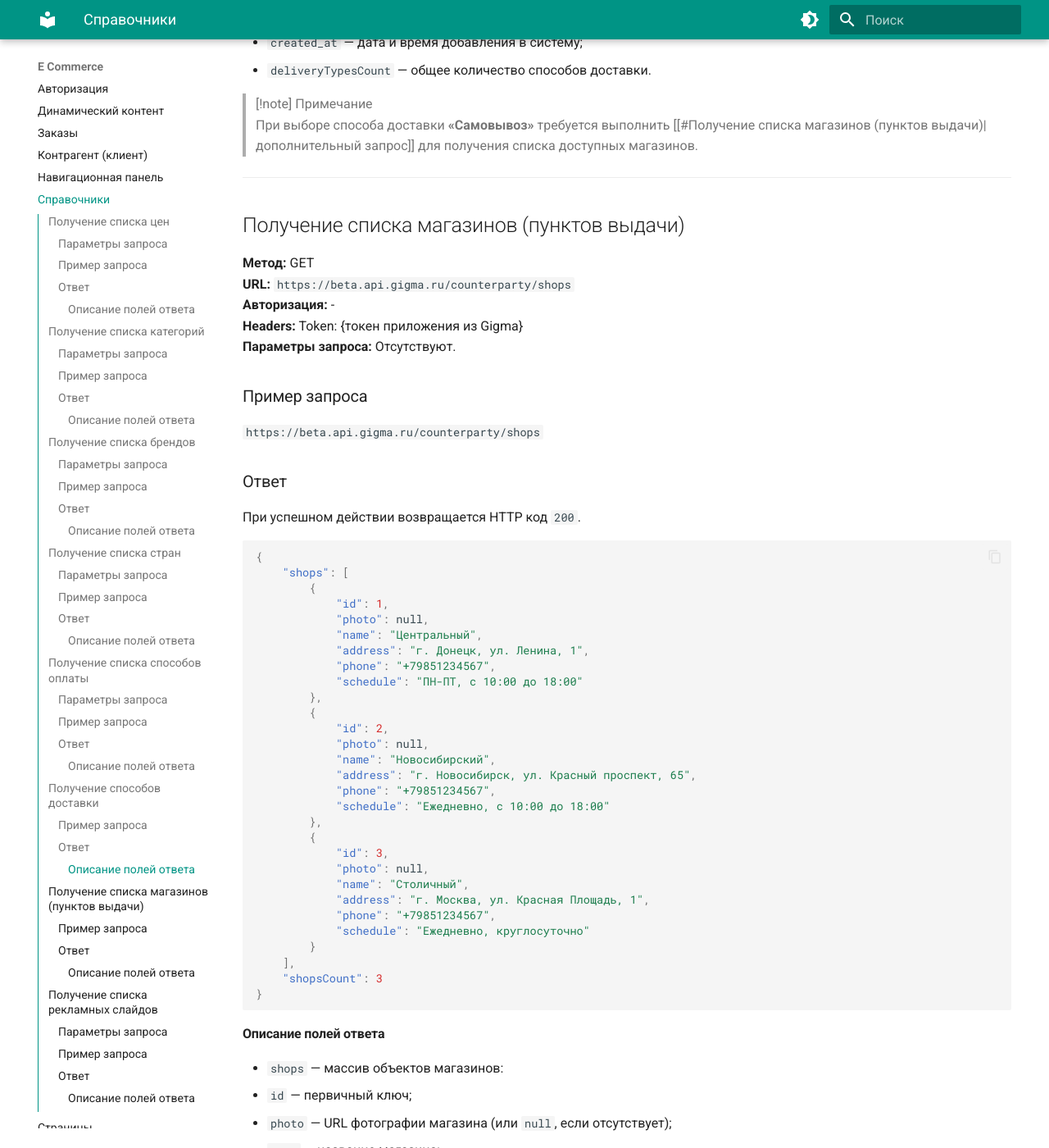
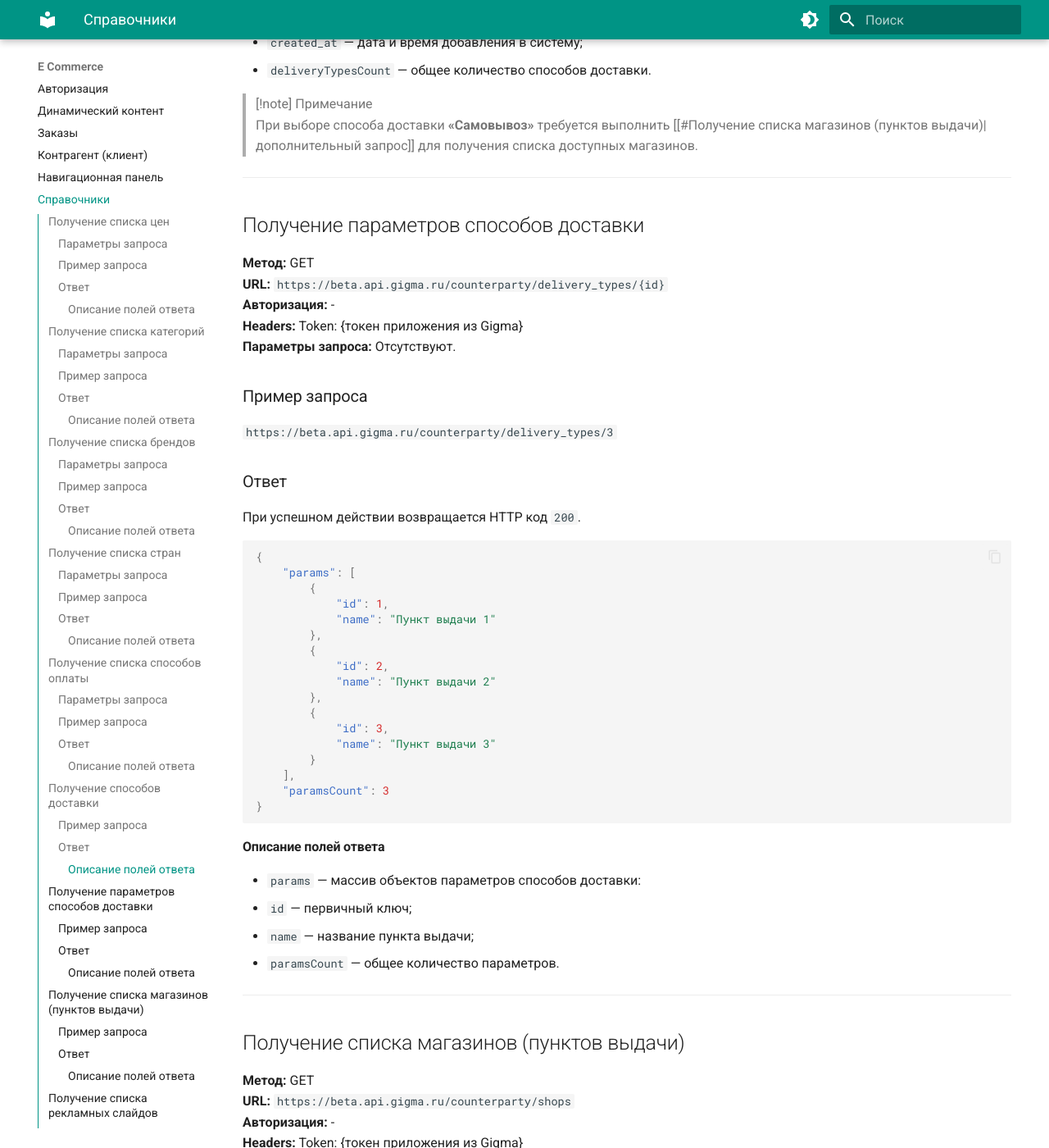
Before and after one commit to Krushanov/docs.erp.itecho.ru, an MkDocs documentation site: the page built from docs/E-Commerce/Справочники.md, in a window 1280 px wide and 1400 px high, scrolled down 6753 px. Shown: the whole window at 82% size. Built offline with MkDocs 1.6.1 and Material for MkDocs 9.7.7, drawn with Linux system fonts in a browser that asks for light colours.

Commit message:
Edit "Справочники.md" file.

````diff
--- a/docs/E-Commerce/Справочники.md
+++ b/docs/E-Commerce/Справочники.md
@@ -294,6 +294,50 @@
 
 ---
 
+## Получение параметров способов доставки
+
+**Метод:** GET
+**URL:** `https://beta.api.gigma.ru/counterparty/delivery_types/{id}`
+**Авторизация:** -
+**Headers:** Token: {токен приложения из Gigma}
+**Параметры запроса:** Отсутствуют.
+
+### Пример запроса
+
+`https://beta.api.gigma.ru/counterparty/delivery_types/3`
+
+### Ответ
+
+При успешном действии возвращается HTTP код `200`.
+```json
+{
+	"params": [
+		{
+			"id": 1,
+			"name": "Пункт выдачи 1"
+		},
+		{
+			"id": 2,
+			"name": "Пункт выдачи 2"
+		},
+		{
+			"id": 3,
+			"name": "Пункт выдачи 3"
+		}
+	],
+	"paramsCount": 3
+}
+```
+
+#### Описание полей ответа
+
+- `params` — массив объектов параметров способов доставки:
+  - `id` — первичный ключ;
+  - `name` — название пункта выдачи;
+- `paramsCount` — общее количество параметров.
+
+---
+
 ## Получение списка магазинов (пунктов выдачи)
 
 **Метод:** GET
````
